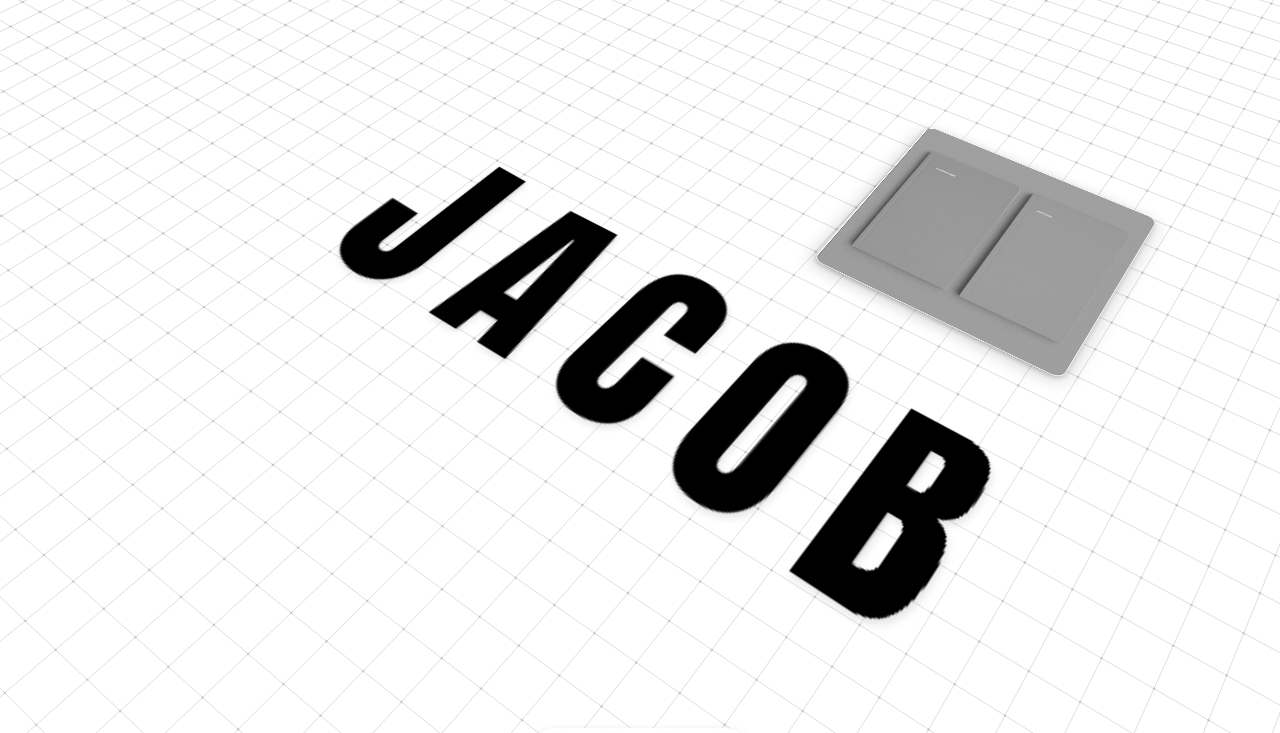
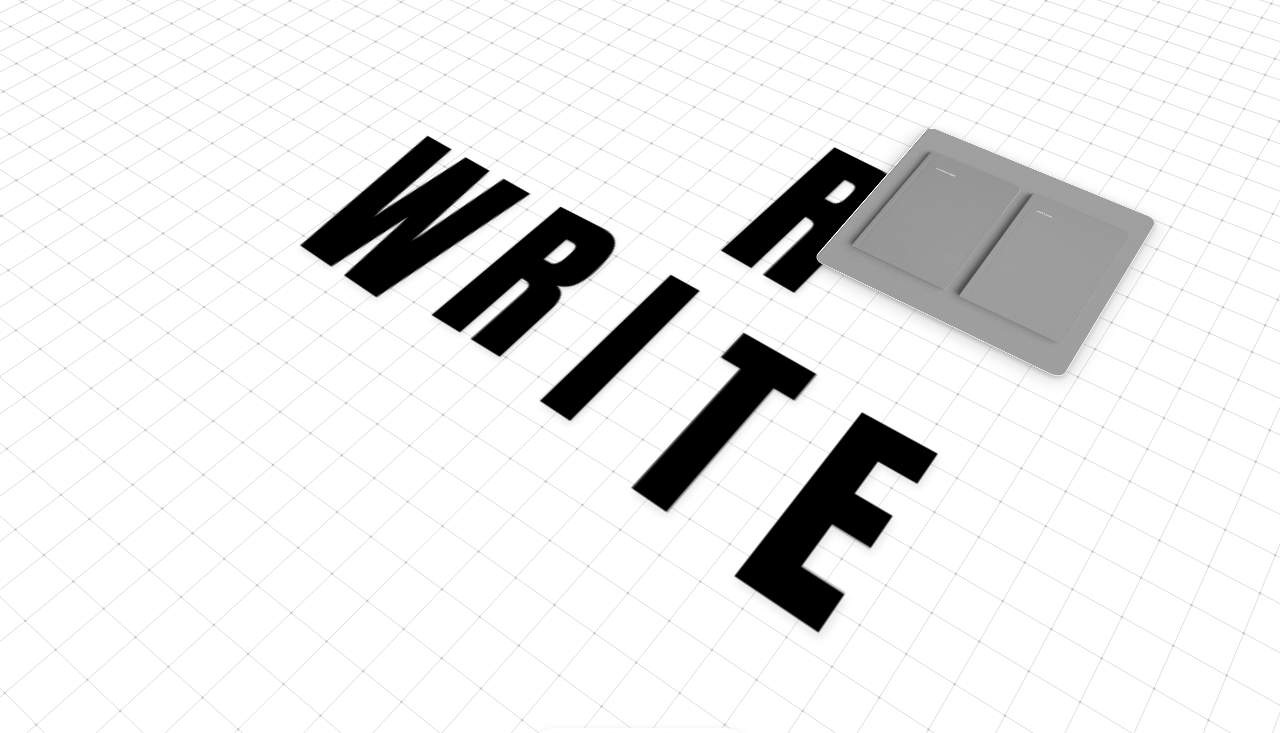
Before and after one commit to jakebgo/GOLDFINE, a website: page index.html in a window 1280 px wide. Shown: the top 733 px of the page. Drawn offline with nearby package versions, Linux system fonts and the light colour scheme.

Commit message:
Update header text to WRITER

```diff
--- a/index.html
+++ b/index.html
@@ -8,7 +8,7 @@
     <meta name="google-site-verification" content="google8712c92781d56d29.html" />
     <link rel="canonical" href="https://jakebgo.github.io/GOLDFINE/" />
     <link rel="alternate" hreflang="en" href="https://jakebgo.github.io/GOLDFINE/" />
-    <title>GOLDFINE | Creative Builder</title>
+    <title>GOLDFINE | Writer</title>
     <link rel="stylesheet" href="style.css">
     <link rel="stylesheet" href="https://cdnjs.cloudflare.com/ajax/libs/font-awesome/6.5.1/css/all.min.css">
     <script src="https://unpkg.com/motion@10.17.0/dist/motion.min.js"></script>
@@ -17,11 +17,12 @@
 <body>
     <header>
         <div class="landing-title">
-            <span class="landing-letter" data-letter="J">J</span>
-            <span class="landing-letter" data-letter="A">A</span>
-            <span class="landing-letter" data-letter="C">C</span>
-            <span class="landing-letter" data-letter="O">O</span>
-            <span class="landing-letter" data-letter="B">B</span>
+            <span class="landing-letter" data-letter="W">W</span>
+            <span class="landing-letter" data-letter="R">R</span>
+            <span class="landing-letter" data-letter="I">I</span>
+            <span class="landing-letter" data-letter="T">T</span>
+            <span class="landing-letter" data-letter="E">E</span>
+            <span class="landing-letter" data-letter="R">R</span>
         </div>
     </header>
 
```
